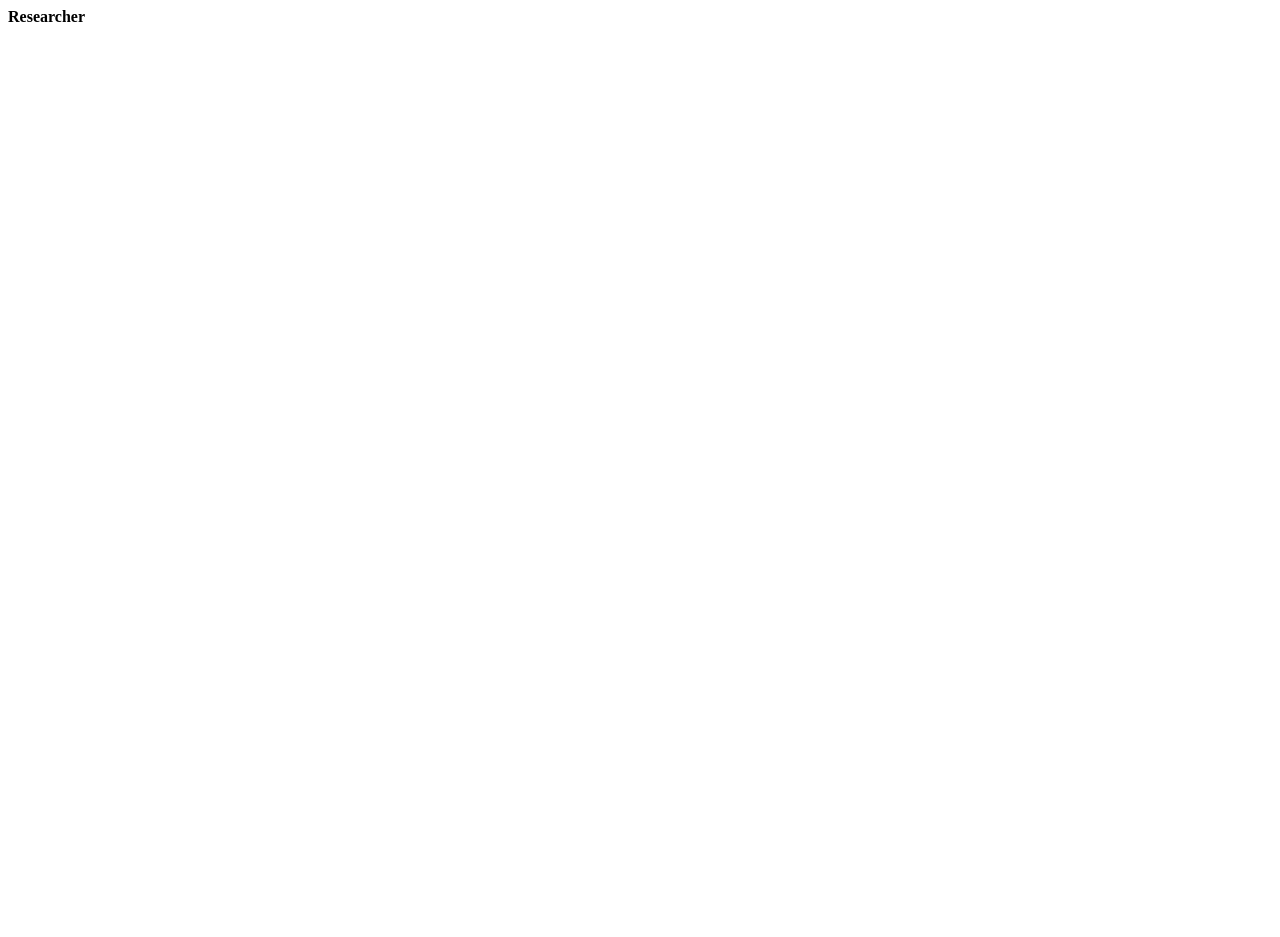
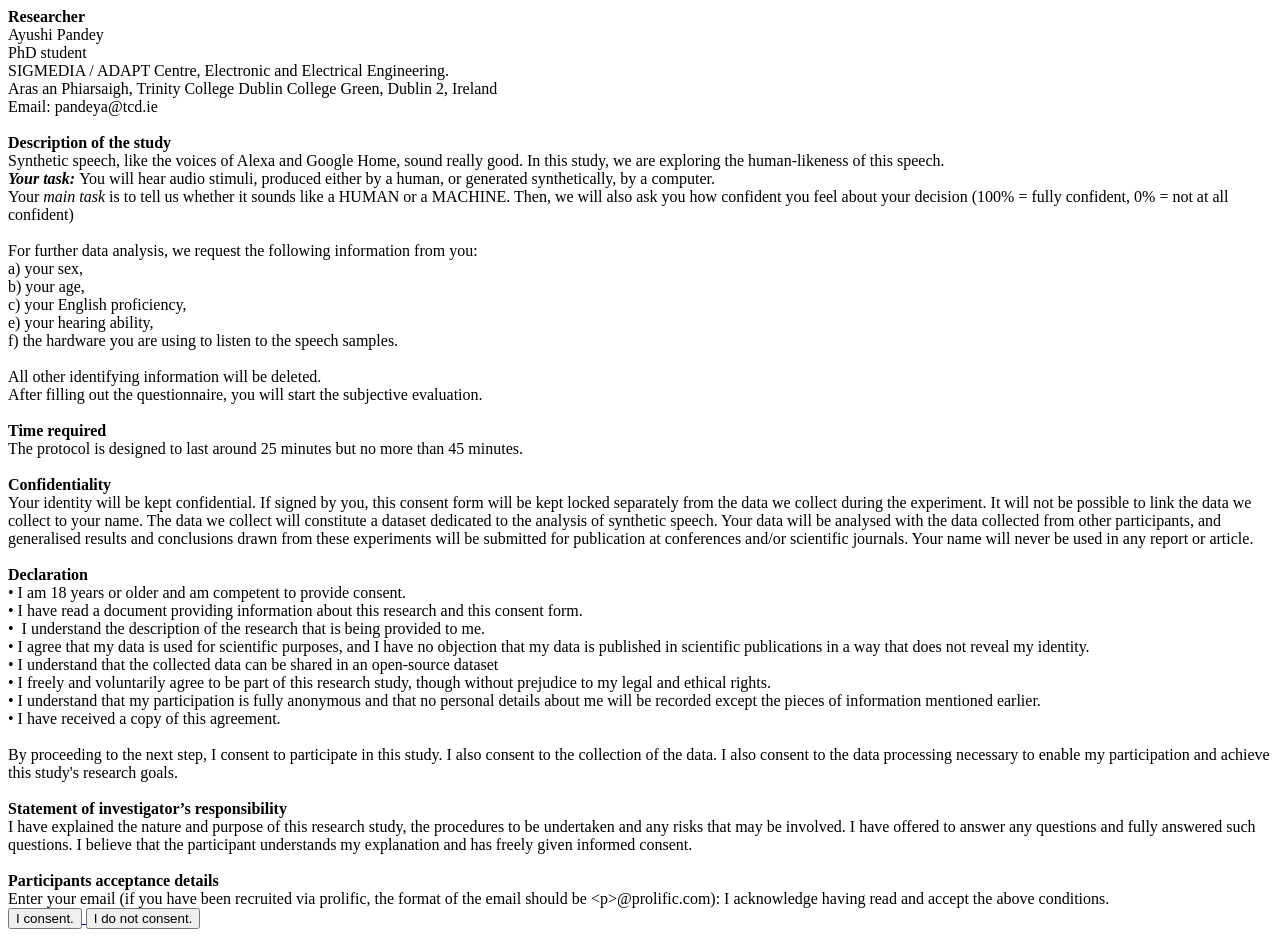
Before and after one commit to Ayushi113/cl_obson_g1, a plain HTML site: page index.html in a window 1280 px wide. Before the commit the page ends 800 px from the top, so only its background shows below. Drawn offline with Linux system fonts and the light colour scheme.

Commit message:
Update index.html

```diff
--- a/index.html
+++ b/index.html
@@ -2,6 +2,39 @@
 <html>
 <body>
 
-<b>Researcher</b>
+<b>Researcher</b><br>Ayushi Pandey<br>PhD student<br>SIGMEDIA / ADAPT Centre, Electronic and Electrical Engineering. <br>Aras an Phiarsaigh, Trinity College Dublin College Green, Dublin 2, Ireland
+<br>Email: pandeya@tcd.ie<br><br><b>Description of the study</b><br>Synthetic speech, like the voices of Alexa and Google Home, sound really good. In this study, we are exploring the human-likeness of this speech. <br><b><i>Your task: </i></b>You will hear audio stimuli, produced either by a human, or generated synthetically, by a computer. <br>Your <i>main task</i> is to tell us whether it sounds like a HUMAN or a MACHINE. Then, we will also ask you how confident you feel about your decision (100% = fully confident, 0% = not at all confident)<br><br>For further data analysis, we request the following information from you:&nbsp; <br>a) your sex, <br>b) your age, <br>c) your English proficiency, <br>e) your hearing ability,<br>f) the hardware you are using to listen to the speech samples. <br><br>All other identifying information will be deleted.&nbsp;&nbsp;<br>After filling out the questionnaire, you will start the subjective evaluation. <br><br><b>Time required<br></b>The protocol is designed to last around 25 minutes but no more than 45 minutes.
+<br><br><b>Confidentiality</b><br>Your identity will be kept confidential. If signed by you, this consent form will be kept locked
+separately from the data we collect during the experiment. It will not be possible to link the
+data we collect to your name. The data we collect will constitute a dataset dedicated to the
+analysis of synthetic speech. Your data will be analysed with the data collected from other
+participants, and generalised results and conclusions drawn from these experiments will be
+submitted for publication at conferences and/or scientific journals. Your name will never be used
+in any report or article.<br><br><b>Declaration</b><br>• I am 18 years or older and am competent to provide consent.
+<br>• I have read a document providing information about this research and this consent
+form.&nbsp;<br>• &nbsp;I understand the description of the research that is being
+provided to me.<br>• I agree that my data is used for scientific purposes, and I have no objection that my data
+is published in scientific publications in a way that does not reveal my identity.<br>• I understand that the collected data can be shared in an open-source dataset<br>•&nbsp;I freely and voluntarily agree to be part of this research study, though without prejudice
+to my legal and ethical rights.
+<br>• I understand that my participation is fully anonymous and that no personal details
+about me will be recorded except the pieces of information mentioned earlier.
+<br>• I have received a copy of this agreement.
+<br><br>By proceeding to the next step, I consent to participate in this study. I also consent to the
+collection of the data. I also consent to the data processing necessary to enable my participation
+and achieve this study's research goals.<br><br><b>Statement of investigator’s responsibility</b>
+<br>I have explained the nature and purpose of this research study, the procedures to be
+undertaken and any risks that may be involved. I have offered to answer any questions and
+fully answered such questions. I believe that the participant understands my explanation and
+has freely given informed consent.&nbsp;<br><br><b>Participants acceptance details<br></b>Enter your email (if you have been recruited via prolific, the format of the email should
+be &lt;p&gt;@prolific.com):
+I acknowledge having read and accept the above conditions.<br>
+
+<a href="https://run.pavlovia.org/pandeya/g1_obson_mp3/?__pilotToken=6512bd43d9caa6e02c990b0a82652dca&__oauthToken=f0ce07ec92a77b2d2c27d88125c91f485d484354eb454ac823039c77cde4f6e0">
+      <button>I consent.</button>
+     </a>
+
+<a href="http://google.com">
+      <button>I do not consent.</button>
+     </a>
 </body>
 </html>
```
